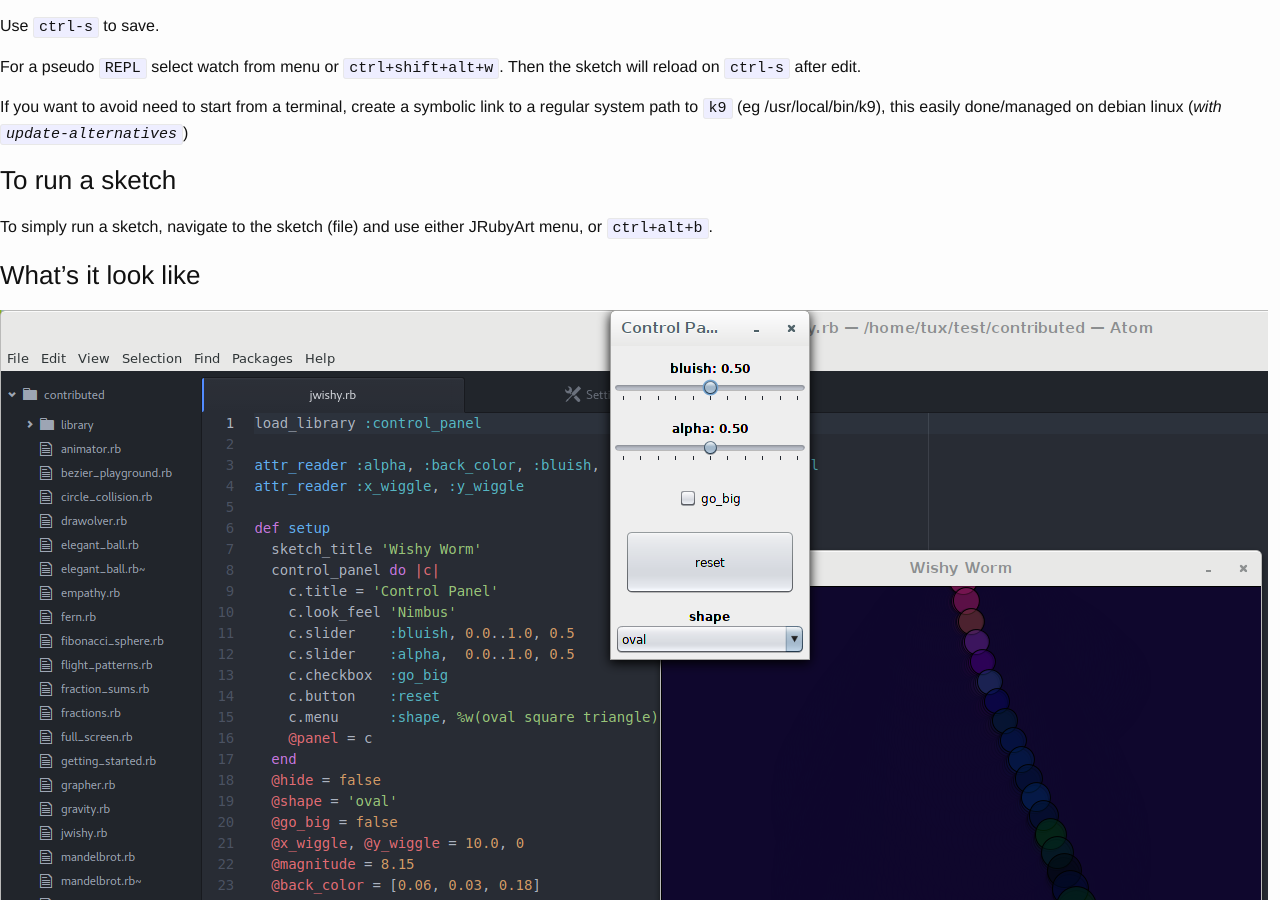
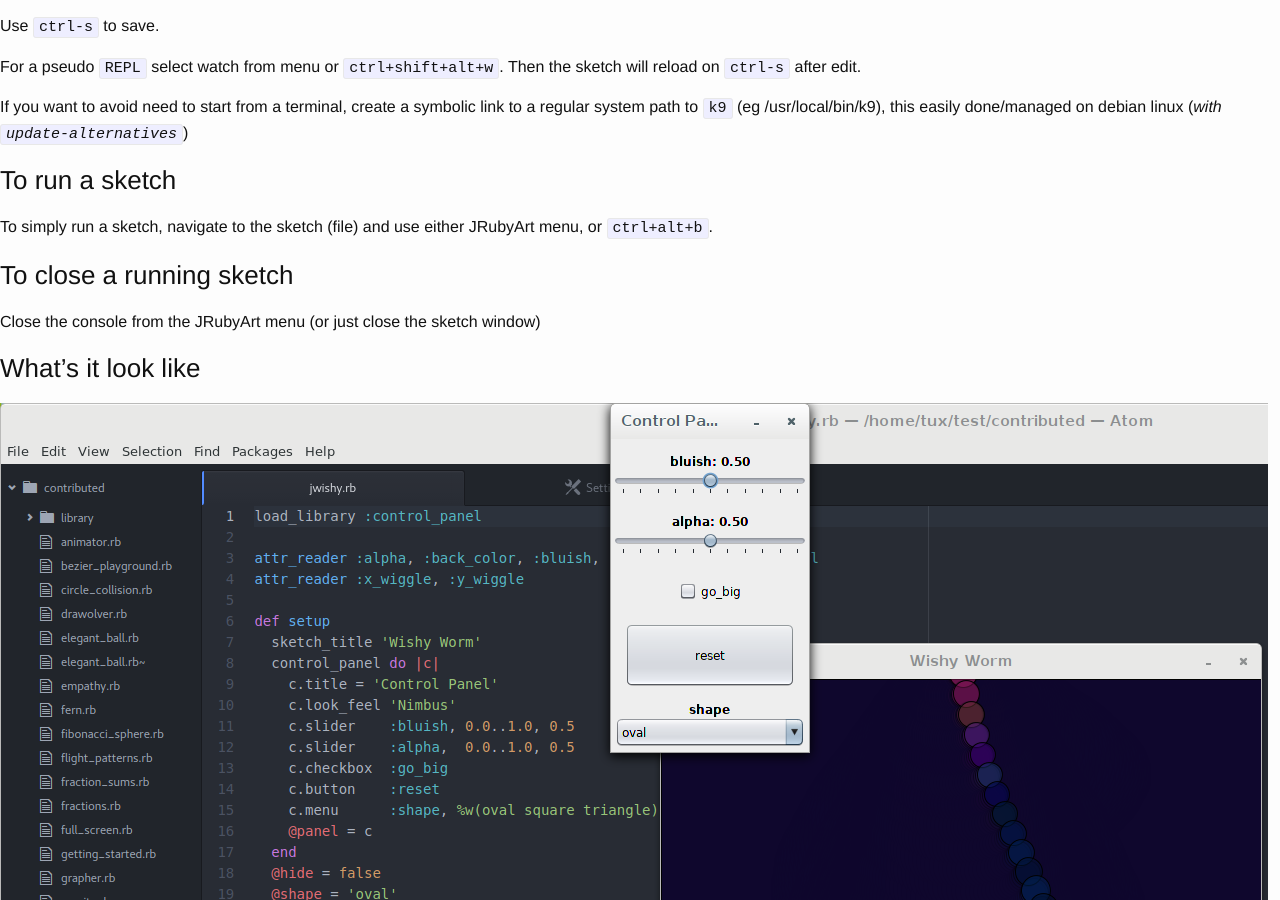
Before and after one commit to ruby-processing/JRubyArt, a Jekyll site: the page built from _editors/atom.md, in a window 1280 px wide and 900 px high, scrolled down 1773 px. Built offline with Jekyll 4.4.1, drawn with Linux system fonts in a browser that asks for light colours.

Commit message:
close sketch form atom

```diff
--- a/_editors/atom.md
+++ b/_editors/atom.md
@@ -59,6 +59,10 @@ If you want to avoid need to start from a terminal, create a symbolic link to a
 
 To simply run a sketch, navigate to the sketch (file) and use either JRubyArt menu, or `ctrl+alt+b`.
 
+### To close a running sketch ###
+
+Close the console from the JRubyArt menu (or just close the sketch window)
+
 ### What's it look like ###
 
 ![atom-k9]({{ site.github.url }}/assets/jwishy.png)
```
